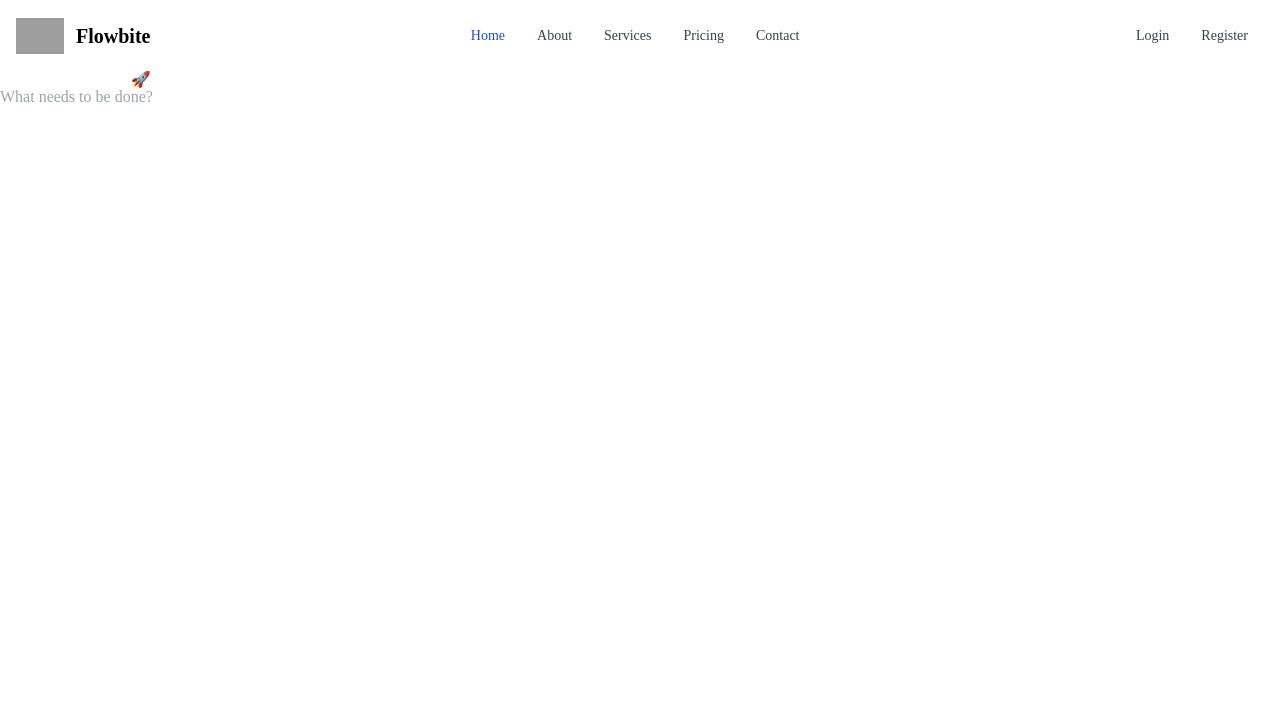
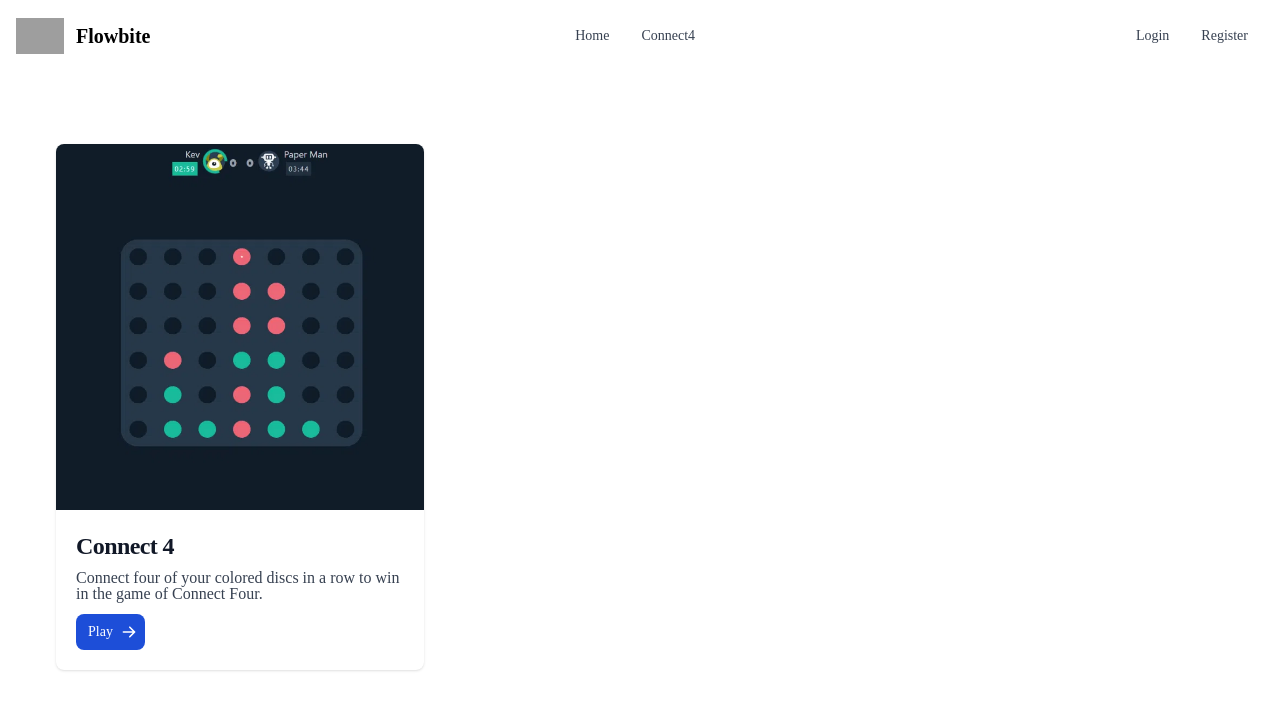
Before and after one commit to sakousi/puissance4-ReactJS, a React (Create React App) app in the folder front/: page / in a window 1280 px wide. Shown: the top 710 px of the page. Built offline with nearby package versions, Linux system fonts and the light colour scheme; no server answers; grey boxes are pictures that could not be loaded.

Commit message:
page accueil avec card puissance 4 et redirection composant

```diff
--- a/front/src/App.js
+++ b/front/src/App.js
@@ -6,23 +6,20 @@
 import { gql, useMutation } from "@apollo/client";
 import { useState } from "react";
 import Header from "./components/Header";
+import GameOne from "./components/Home/GameOne";
 
 const socket = io.connect("http://localhost:3101");
 
 export default function App() {
-  const [userInput, setUserInput] = useState("");
-  const [updateUser] = useMutation(UPDATE_USER);
-
   return (
     <>
       <Header></Header>
-      <div className="dark:bg-gray-900 h-screen">
-        <h2 className="text-white">My first Apollo app 🚀</h2>
-        <form className="formInput">
-          <input className="input" placeholder="What needs to be done?" />
-          <i className="inputMarker fa fa-angle-right" />
-        </form>
-      </div>
+      <section className="flex flex-col dark:bg-gray-900 h-screen">
+        <h1 className="text-white text-4xl text-center">Games</h1>
+        <div className="grid grid-cols-3 mx-14 my-8 gap-8">
+          <GameOne></GameOne>
+        </div>
+      </section>
     </>
   );
 }
--- a/front/src/components/Header.js
+++ b/front/src/components/Header.js
@@ -1,11 +1,14 @@
 import { useContext, useEffect, useState } from "react";
-import { Link } from "react-router-dom";
+import { Link, useLocation, useParams } from "react-router-dom";
 import { AppContext } from "../context/appContext";
 import { useApolloClient } from "@apollo/client";
 
 export default function Header() {
   const appContext = useContext(AppContext);
   const client = useApolloClient();
+
+  const location = window.location.pathname;
+  console.log(location)
 
   const handleLogout = () => {
     appContext.setLoggedIn(false);
@@ -70,8 +73,8 @@
           <ul className="flex flex-col p-4 mt-4 border border-gray-100 rounded-lg bg-gray-50 md:flex-row md:space-x-8 md:mt-0 md:text-sm md:font-medium md:border-0 md:bg-white dark:bg-gray-800 md:dark:bg-gray-900 dark:border-gray-700">
             <li>
               <Link
-                href="#"
-                className="block py-2 pl-3 pr-4 text-white bg-blue-700 rounded md:bg-transparent md:text-blue-700 md:p-0 dark:text-white"
+                to="/"
+                className={"block py-2 pl-3 pr-4 text-gray-700 rounded hover:bg-gray-100 md:hover:bg-transparent md:hover:text-blue-700 md:p-0 dark:text-gray-400 md:dark:hover:text-white dark:hover:bg-gray-700 dark:hover:text-white md:dark:hover:bg-transparent dark:border-gray-700"}
                 aria-current="page"
               >
                 Home
@@ -79,34 +82,10 @@
             </li>
             <li>
               <Link
-                href="#"
+                to="/connect4"
                 className="block py-2 pl-3 pr-4 text-gray-700 rounded hover:bg-gray-100 md:hover:bg-transparent md:hover:text-blue-700 md:p-0 dark:text-gray-400 md:dark:hover:text-white dark:hover:bg-gray-700 dark:hover:text-white md:dark:hover:bg-transparent dark:border-gray-700"
               >
-                About
-              </Link>
-            </li>
-            <li>
-              <Link
-                href="#"
-                className="block py-2 pl-3 pr-4 text-gray-700 rounded hover:bg-gray-100 md:hover:bg-transparent md:hover:text-blue-700 md:p-0 dark:text-gray-400 md:dark:hover:text-white dark:hover:bg-gray-700 dark:hover:text-white md:dark:hover:bg-transparent dark:border-gray-700"
-              >
-                Services
-              </Link>
-            </li>
-            <li>
-              <Link
-                href="#"
-                className="block py-2 pl-3 pr-4 text-gray-700 rounded hover:bg-gray-100 md:hover:bg-transparent md:hover:text-blue-700 md:p-0 dark:text-gray-400 md:dark:hover:text-white dark:hover:bg-gray-700 dark:hover:text-white md:dark:hover:bg-transparent dark:border-gray-700"
-              >
-                Pricing
-              </Link>
-            </li>
-            <li>
-              <Link
-                href="#"
-                className="block py-2 pl-3 pr-4 text-gray-700 rounded hover:bg-gray-100 md:hover:bg-transparent md:hover:text-blue-700 md:p-0 dark:text-gray-400 md:dark:hover:text-white dark:hover:bg-gray-700 dark:hover:text-white md:dark:hover:bg-transparent dark:border-gray-700"
-              >
-                Contact
+                Connect4
               </Link>
             </li>
           </ul>
--- /dev/null
+++ b/front/src/components/Home/GameOne.js
@@ -0,0 +1,42 @@
+import { useContext, useEffect, useState } from "react";
+import { Link } from "react-router-dom";
+
+export default function GameOne() {
+  return (
+    <div className="max-w-sm bg-white border border-gray-200 rounded-lg shadow dark:bg-gray-800 dark:border-gray-700">
+      <Link to='/connect4'>
+        <img
+          className="rounded-t-lg"
+          src={process.env.PUBLIC_URL + "/images/puissance4.webp"}
+          alt=""
+        />
+      </Link>
+      <div className="p-5">
+        <Link to='/connect4'>
+          <h5 className="mb-2 text-2xl font-bold tracking-tight text-gray-900 dark:text-white">
+            Connect 4
+          </h5>
+        </Link>
+        <p className="mb-3 font-normal text-gray-700 dark:text-gray-400">
+          Connect four of your colored discs in a row to win in the game of
+          Connect Four.
+        </p>
+        <Link
+          to='/connect4'
+          className="inline-flex items-center px-3 py-2 text-sm font-medium text-center text-white bg-blue-700 rounded-lg hover:bg-blue-800 focus:ring-4 focus:outline-none focus:ring-blue-300 dark:bg-blue-600 dark:hover:bg-blue-700 dark:focus:ring-blue-800"
+        >
+          Play
+          <svg
+            aria-hidden="true"
+            className="w-4 h-4 ml-2 -mr-1"
+            fill="currentColor"
+            viewBox="0 0 20 20"
+            xmlns="http://www.w3.org/2000/svg"
+          >
+            <path d="M10.293 3.293a1 1 0 011.414 0l6 6a1 1 0 010 1.414l-6 6a1 1 0 01-1.414-1.414L14.586 11H3a1 1 0 110-2h11.586l-4.293-4.293a1 1 0 010-1.414z"></path>
+          </svg>
+        </Link>
+      </div>
+    </div>
+  );
+}
--- a/front/src/context/appContext.js
+++ b/front/src/context/appContext.js
@@ -3,6 +3,7 @@
 import { createBrowserRouter, RouterProvider } from "react-router-dom";
 import { GET_CURRENT_USER, GET_USER_BY_ID, LOGIN } from "../API/userRequest";
 import App from "../App";
+import Connect4 from "../routes/Connect4";
 import Login from "../routes/Login";
 import Register from "../routes/Register";
 
@@ -40,6 +41,10 @@
       path: "/",
       element: <App />,
     },
+    {
+      path: "/connect4",
+      element: <Connect4 />,
+    }
   ]);
 
   return (
--- a/front/src/routes/Room.js
+++ b/front/src/routes/Connect4.js
@@ -1,16 +1,18 @@
 import { useContext, useState } from "react";
 import { Link, useNavigate } from "react-router-dom";
+import Header from "../components/Header";
 import { AppContext } from "../context/appContext";
 
-export default function Login() {
+export default function Connect4() {
   const appContext = useContext(AppContext);
   const navigate = useNavigate();
-  const [email, setEmail] = useState("");
-  const [password, setPassword] = useState("");
-
-
 
   return (
-    <p>Room</p>
+    <>
+      <Header></Header>
+      <section className="dark:bg-gray-900 h-screen">
+        <h1 className="text-white text-5xl">Connect 4</h1>
+      </section>
+    </>
   );
 }
```
Also changed, not shown: front/public/images/puissance4.webp (added), 1 other file (tests, documents, lock files or other folders).
